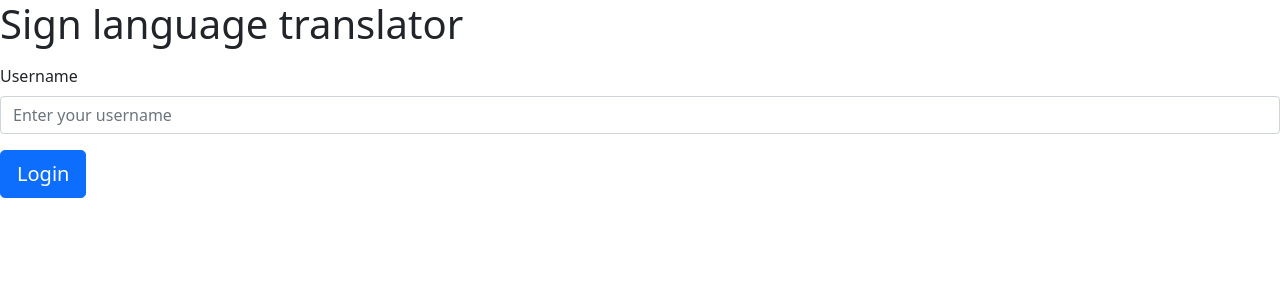
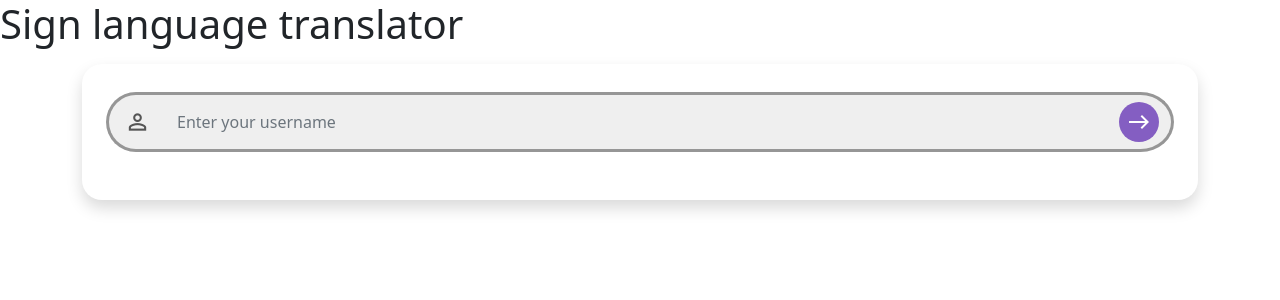
Before and after one commit to TimoJarvenpaa/sign-language-translator, a React (Create React App) app: page / in a window 1280 px wide. Shown: the top 300 px of the page. Built offline with nearby package versions, Linux system fonts and the light colour scheme.

Commit message:
STYLE: Add styles for login form, add high order component container

```diff
--- /dev/null
+++ b/src/components/Login/LoginForm.css
@@ -0,0 +1,40 @@
+.login-form {
+	border-radius: 20px !important;
+}
+
+.login-container {
+}
+
+.login-input-icon {
+	width: 60px;
+	display: flex;
+	justify-content: center;
+	cursor: default;
+	color: #555 !important;
+	font-size: 26px !important;
+	border: 3px solid #969696 !important;
+	border-right: none !important;
+	border-radius: 50% 0 0 50% !important;
+	background-color: #efefef !important;
+}
+
+.login-input {
+	height: 60px;
+	border: 3px solid #969696 !important;
+	background-color: #efefef !important;
+}
+
+.login-button {
+	border: 3px solid #969696 !important;
+	border-radius: 0 50% 50% 0 !important;
+	background-color: #efefef !important;
+}
+
+.login-button-icon {
+	display: flex;
+	align-items: center;
+	background-color: #845ec2;
+	border-radius: 50%;
+	padding: 8px;
+	color: #fff;
+}
--- a/src/components/Login/LoginForm.js
+++ b/src/components/Login/LoginForm.js
@@ -1,6 +1,8 @@
 import { useState } from "react";
 import { useDispatch, useSelector } from "react-redux";
 import { loginAttemptAction } from "../../store/actions/loginActions";
+import AppContainer from "../../hoc/AppContainer";
+import "./LoginForm.css";
 
 const LoginForm = () => {
 	const [username, setUsername] = useState("");
@@ -18,32 +20,41 @@ const LoginForm = () => {
 
 	return (
 		<div className="LoginForm">
-			<form onSubmit={onLoginSubmit} className="mt-3">
-				<div className="mb-3">
-					<label htmlFor="username" className="form-label">
-						Username
-					</label>
+			<AppContainer>
+				<form
+					onSubmit={onLoginSubmit}
+					className="login-form mt-3 pt-1 px-4 pb-5 shadow p-3 mb-5 bg-body"
+				>
+					<div className="login-container input-group pt-4">
+						<span className="login-input-icon material-icons input-group-text">
+							person_outline
+						</span>
 						<input
 							id="username"
 							type="text"
 							placeholder="Enter your username"
 							onChange={onInputChange}
-						className="form-control"
+							className="login-input form-control border-start-0 border-end-0 shadow-none"
+							aria-describedby="login-button"
 						/>
+						<button
+							type="submit"
+							className="login-button btn border-start-0 shadow-none"
+							id="login-button"
+						>
+							<span className="login-button-icon material-icons">east</span>
+						</button>
 					</div>
-				<button type="submit" className="btn btn-primary btn-lg">
-					Login
-				</button>
-			</form>
-
 					{loginError && (
-				<div className="alert alert-danger" role="alert">
-					<p className="d-flex mb-0">
+						<div className="mt-3 px-3" role="alert">
+							<p className="d-flex mb-0 text-danger">
 								<span className="material-icons">error</span>&nbsp;
 								<span>{loginError}</span>
 							</p>
 						</div>
 					)}
+				</form>
+			</AppContainer>
 		</div>
 	);
 };
--- /dev/null
+++ b/src/hoc/AppContainer.js
@@ -0,0 +1,5 @@
+const AppContainer = ({ children }) => {
+	return <div className="container">{children}</div>;
+};
+
+export default AppContainer;
```
Lines whose indentation alone changed are shown as unchanged.
